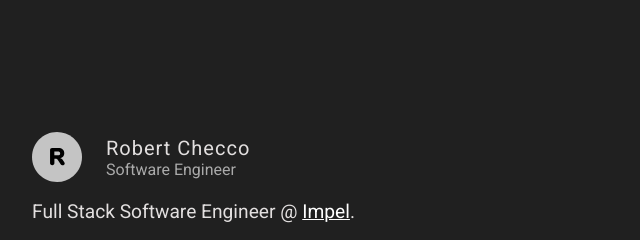
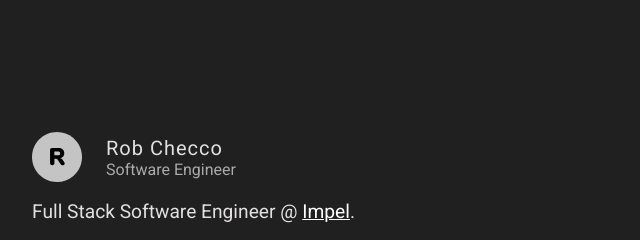
Before and after one commit to soundestmammal/personal-portfolio, a Gatsby site in the folder client/: page / in a window 1280 px wide. Shown: the top 240 px of the page, 183-823 px from the left. Built offline with nearby package versions, Linux system fonts and the light colour scheme; Gatsby itself is replaced by a stand-in of ours.

Commit message:
change name

```diff
--- a/client/src/components/spotlight.js
+++ b/client/src/components/spotlight.js
@@ -95,7 +95,7 @@ export default function Spotlight() {
                 <SpotlightMe>
                     <img src={rLogo} style={{ marginRight: '1.5em'}} />
                     <SpotlightIntroWrapper>
-                        <SpotlightTitle>Robert Checco</SpotlightTitle>
+                        <SpotlightTitle>Rob Checco</SpotlightTitle>
                         <SpotlightSubtitle>Software Engineer</SpotlightSubtitle>
                     </SpotlightIntroWrapper>
                 </SpotlightMe>
```
